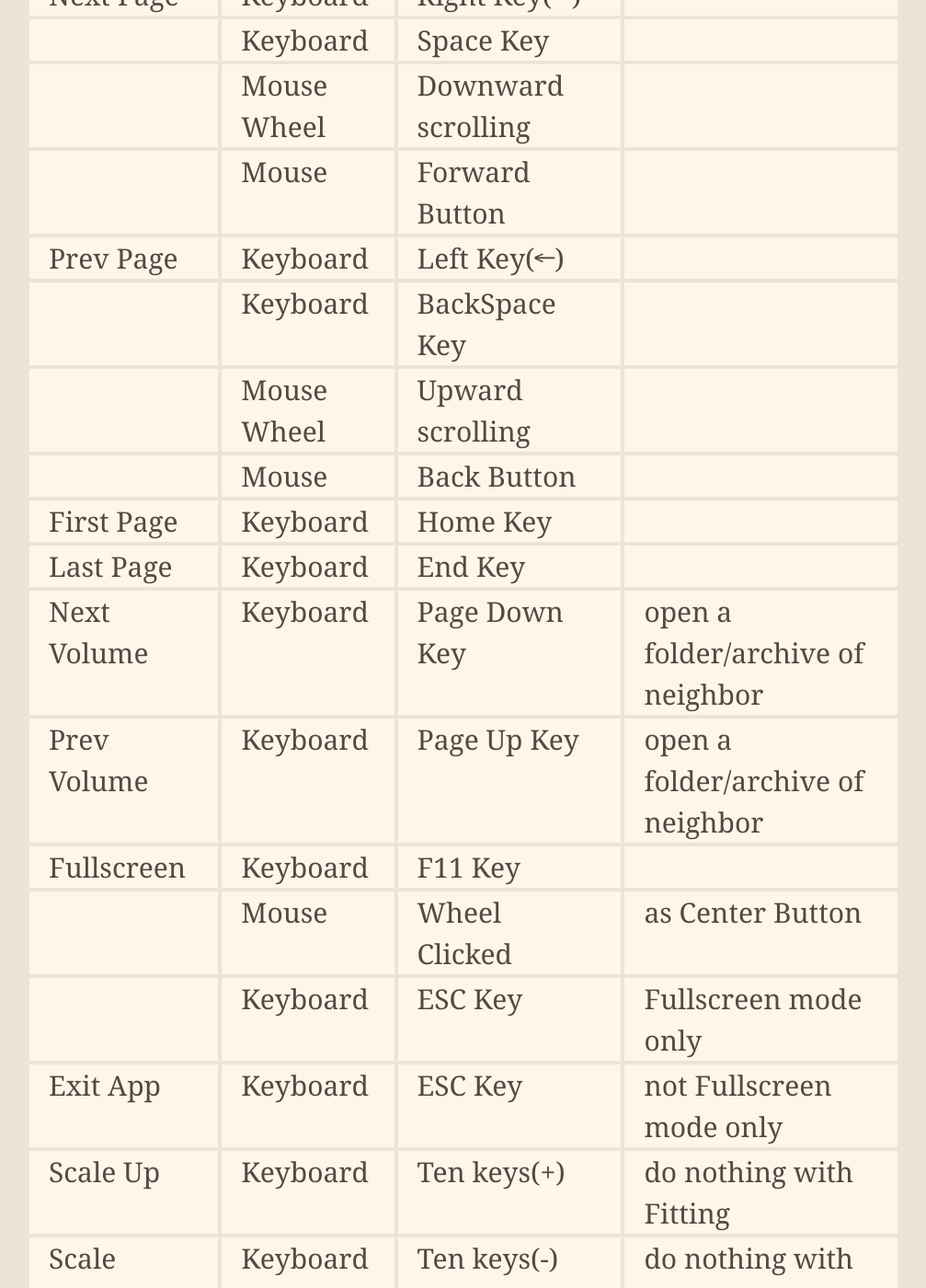
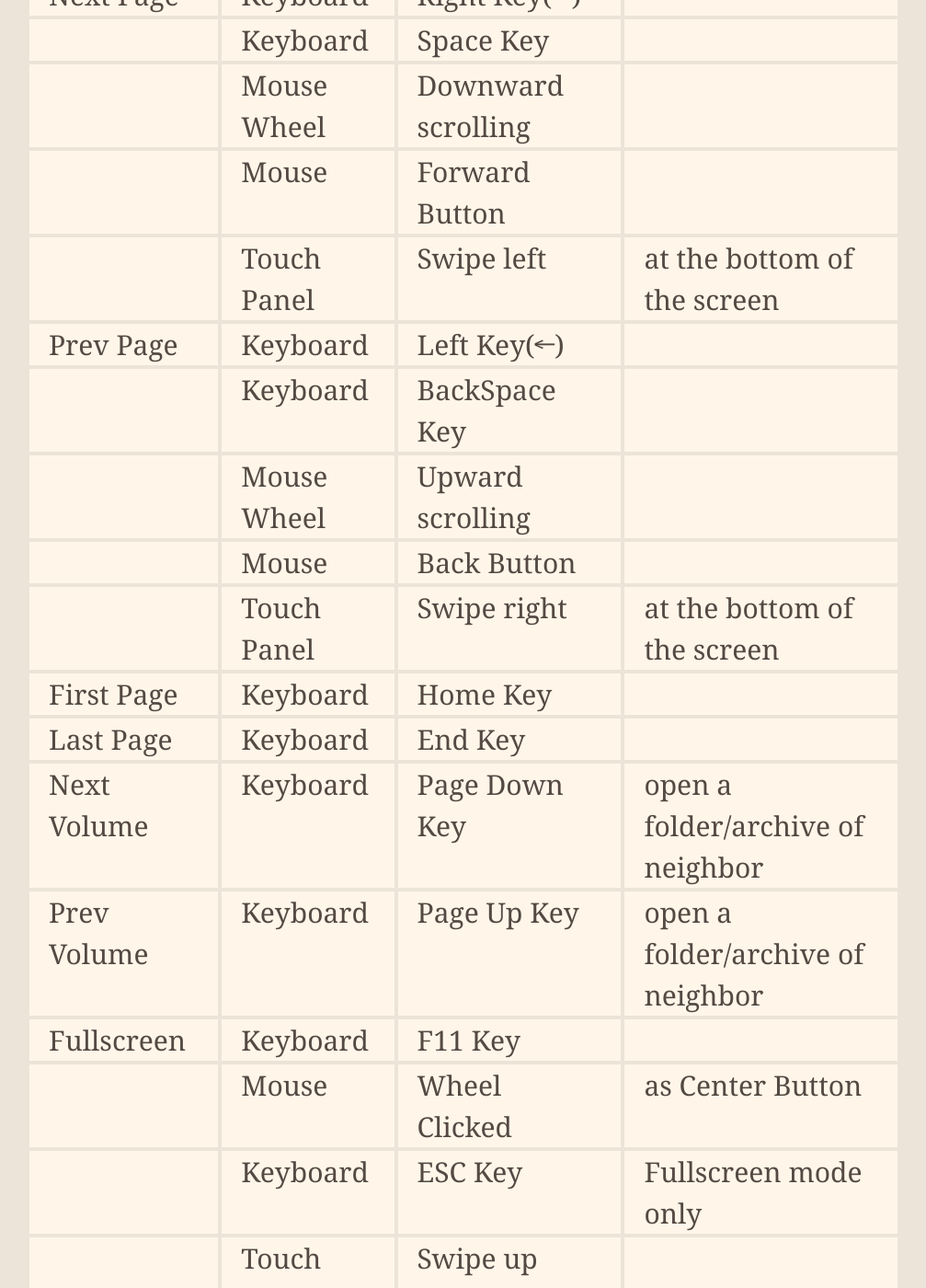
Before and after one commit to kanryu/quickviewer, a Jekyll site: the page built from docs/index.md, in a window 1280 px wide and 1400 px high, scrolled down 16625 px. Shown: the whole window at 92% size, without its empty margins (136-1143 px from the left). Built offline with Jekyll 4.4.1, drawn with Linux system fonts in a browser that asks for light colours; nearby versions of some CDN libraries; comment, search, counter and statistics services are not loaded; our own code applies the rules of GitHub Pages for plain Markdown files.

Commit message:
Update index.md

```diff
--- a/docs/index.md
+++ b/docs/index.md
@@ -262,10 +262,12 @@ You can do screen operations with the main menu, tool bar, mouse button, wheel,
 |             | Keyboard | Space Key | |
 |             | Mouse Wheel | Downward scrolling | |
 |             | Mouse    | Forward Button   | |
+|             | Touch Panel | Swipe left | at the bottom of the screen |
 | Prev Page   | Keyboard | Left Key(←) | |
 |             | Keyboard | BackSpace Key | |
 |             | Mouse Wheel | Upward scrolling | |
 |             | Mouse    | Back Button | |
+|             | Touch Panel | Swipe right | at the bottom of the screen |
 | First Page  | Keyboard | Home Key | |
 | Last Page   | Keyboard | End Key | |
 | Next Volume | Keyboard | Page Down Key | open a folder/archive of neighbor |
@@ -273,6 +275,7 @@ You can do screen operations with the main menu, tool bar, mouse button, wheel,
 | Fullscreen  | Keyboard | F11 Key | |
 |             | Mouse    | Wheel Clicked | as Center Button |
 |             | Keyboard | ESC Key | Fullscreen mode only |
+|             | Touch Panel | Swipe up with two fingers | |
 | Exit App    | Keyboard | ESC Key | not Fullscreen mode only |
 | Scale Up    | Keyboard | Ten keys(+) | do nothing with Fitting |
 | Scale Down  | Keyboard | Ten keys(-) | do nothing with Fitting |
```
